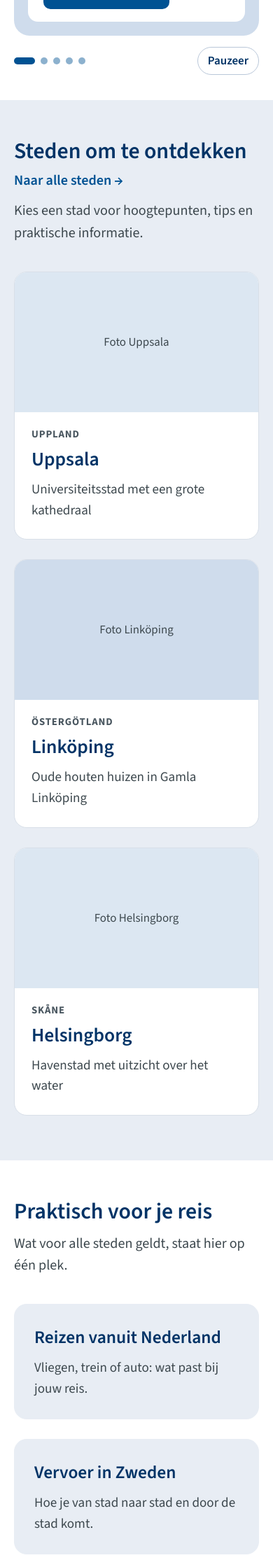
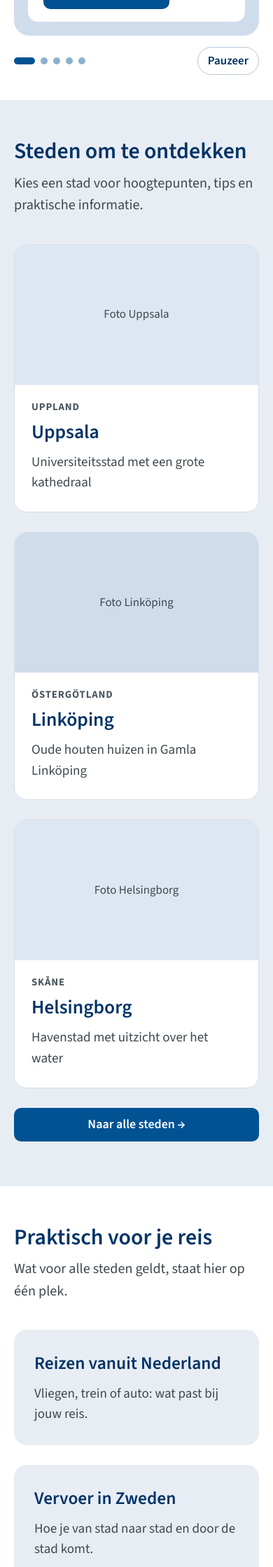
Before and after one commit to verrassendzweden/verrassendzweden.github.io, a Jekyll site: the page built from index.html, in a window 390 px wide. Shown: the part 777-3016 px from the top of the page at 70% size. Built offline with Jekyll 4.4.1, drawn with Linux system fonts in a browser that asks for light colours.

Commit message:
Add files via upload

```diff
--- a/index.html
+++ b/index.html
@@ -76,7 +76,7 @@ tegels:
   <div class="wrap">
     <div class="sectie-kop">
       <h2>Steden om te ontdekken</h2>
-      <a class="alle-link" href="{{ '/steden.html' | relative_url }}">Naar alle steden →</a>
+      <a class="alle-link alle-link-boven" href="{{ '/steden.html' | relative_url }}">Naar alle steden →</a>
     </div>
     <p class="sectie-intro">Kies een stad voor hoogtepunten, tips en praktische informatie.</p>
     <div class="tegels">
@@ -93,6 +93,10 @@ tegels:
         </div>
       </a>
       {% endfor %}
+    </div>
+    <!-- Alleen op mobiel zichtbaar: de link bovenaan verdwijnt dan -->
+    <div class="alle-onder">
+      <a class="knop alle-knop" href="{{ '/steden.html' | relative_url }}">Naar alle steden →</a>
     </div>
   </div>
 </section>
--- a/opmaak/style.css
+++ b/opmaak/style.css
@@ -408,6 +408,8 @@ main.home { padding: 0; }
 .tegel-tekst { padding: 20px 24px 26px; }
 .tegel-tekst h3 { margin: 0 0 6px; color: var(--blue-dark); font-size: 26px; }
 .tegel-regel { margin: 0; color: var(--muted); font-size: 18px; }
+/* Knop onder de tegels: alleen op mobiel (zie onderaan) */
+.alle-onder { display: none; }
 
 /* Praktisch voor je reis (wit, kaarten in lichte tint) */
 .praktisch { padding: 80px 0 96px; }
@@ -438,6 +440,10 @@ main.home { padding: 0; }
   .sectie-kop h2, .praktisch-titel { font-size: 30px; }
   /* Mobiel: alleen de eerste drie stadstegels tonen */
   .tegel:nth-child(n+4) { display: none; }
+  /* Mobiel: "Naar alle steden" als knop onder de tegels, niet naast de titel */
+  .alle-link-boven { display: none; }
+  .alle-onder { display: block; margin-top: 28px; }
+  .alle-knop { display: block; }
 }
 @media (prefers-reduced-motion: reduce) {
   .hero-slide, .hero-slide.actief, .hero-stip { transition: none; }
```
